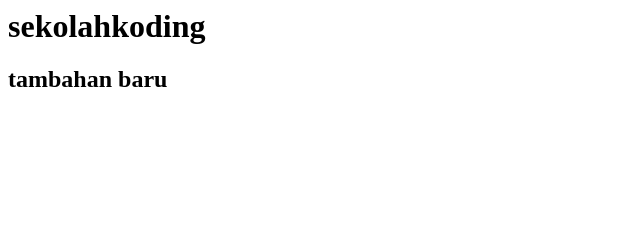
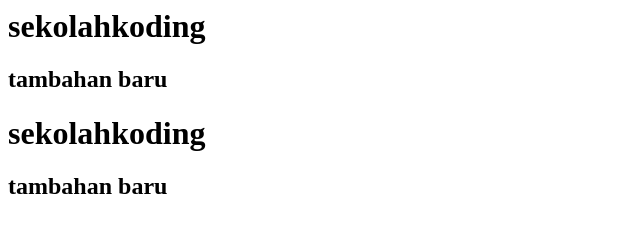
Before and after one commit to upiaji/tutorial, a plain HTML site: page index.html in a window 1280 px wide. Shown: the whole page, without its empty margins (0-640 px from the left). Drawn offline with Linux system fonts and the light colour scheme.

Commit message:
berubah dari github

```diff
--- a/index.html
+++ b/index.html
@@ -1,2 +1,4 @@
 <h1>sekolahkoding</h1>
 <h2> tambahan baru </h2>
+<h1>sekolahkoding</h1>
+<h2> tambahan baru </h2>
```
